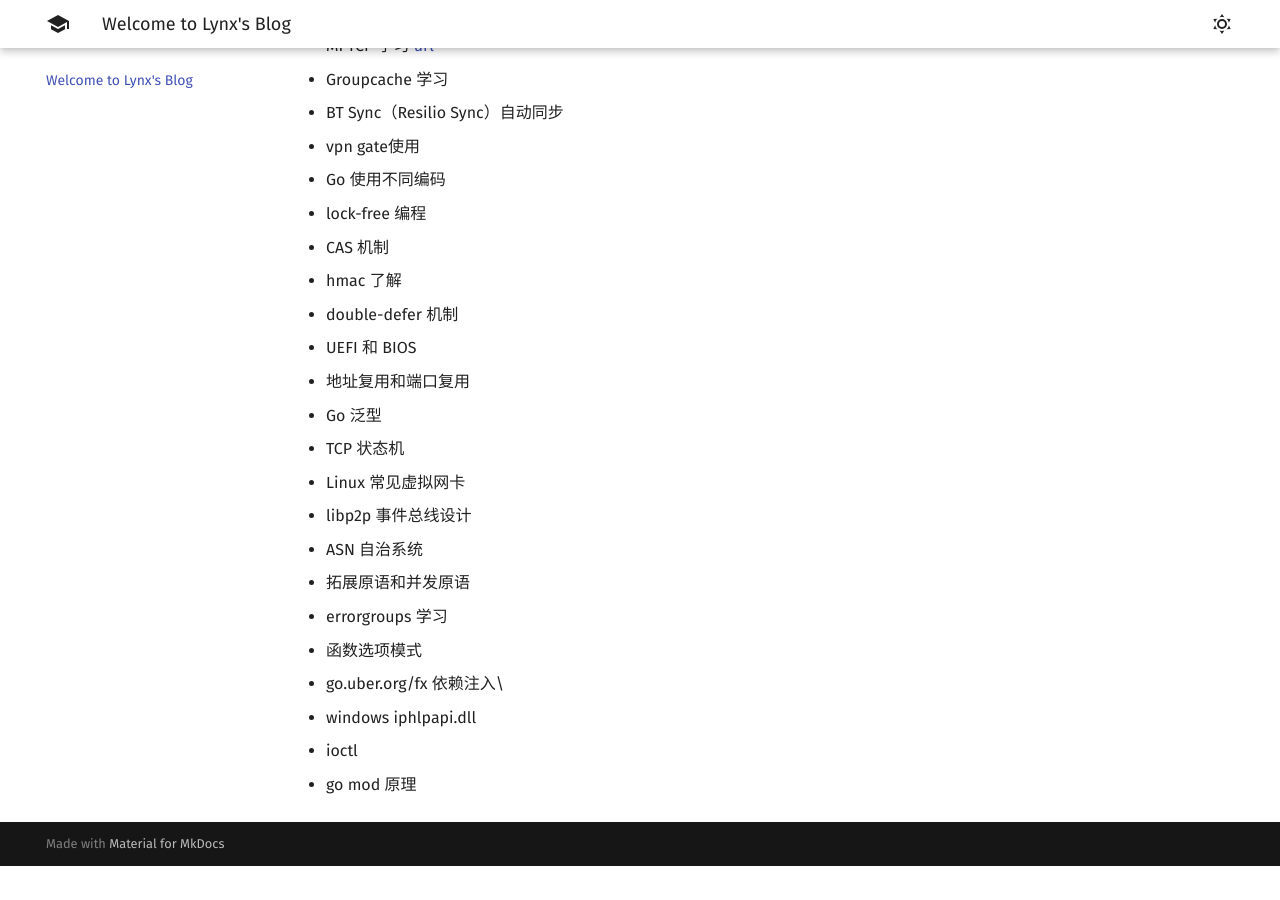
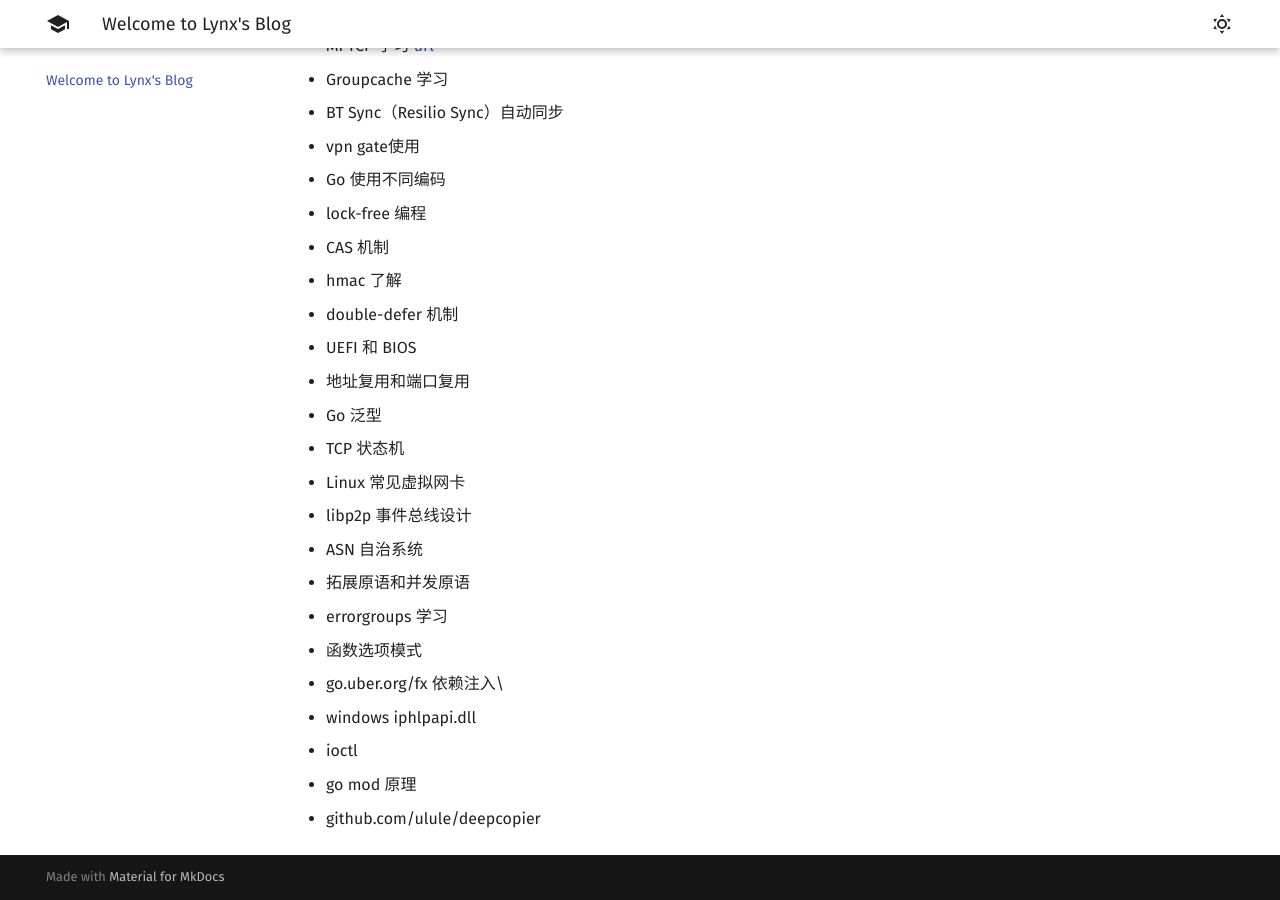
Before and after one commit to 1314liuwei/blog, an MkDocs documentation site: the page built from docs/index.md, in a window 1280 px wide and 900 px high, scrolled down 1413 px. Built offline with MkDocs 1.6.1 and Material for MkDocs 9.7.7, drawn with Linux system fonts in a browser that asks for light colours; before the commit the page ends 2279 px from its top, so only the background shows below that.

Commit message:
2023/08/10 周四

```diff
--- a/docs/index.md
+++ b/docs/index.md
@@ -60,3 +60,4 @@
 - windows iphlpapi.dll
 - ioctl
 - go mod 原理
+- github.com/ulule/deepcopier
```
